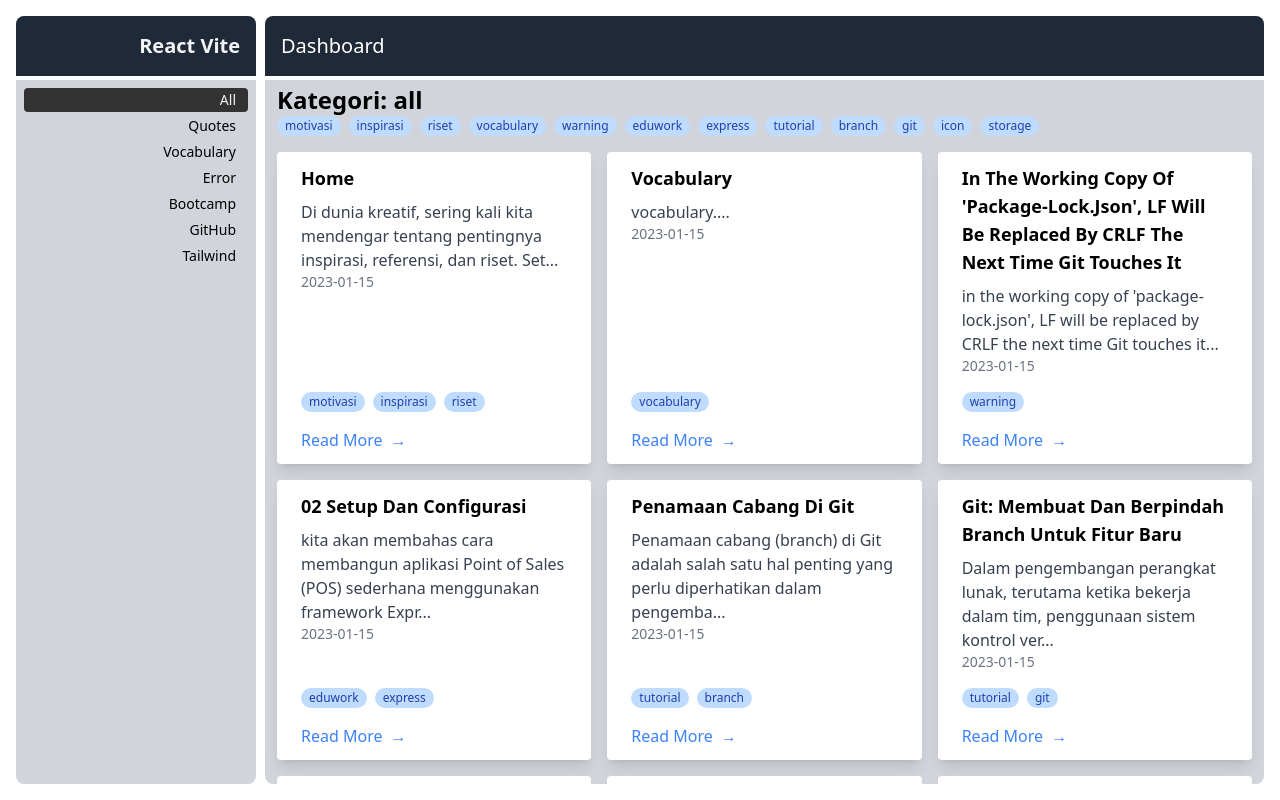
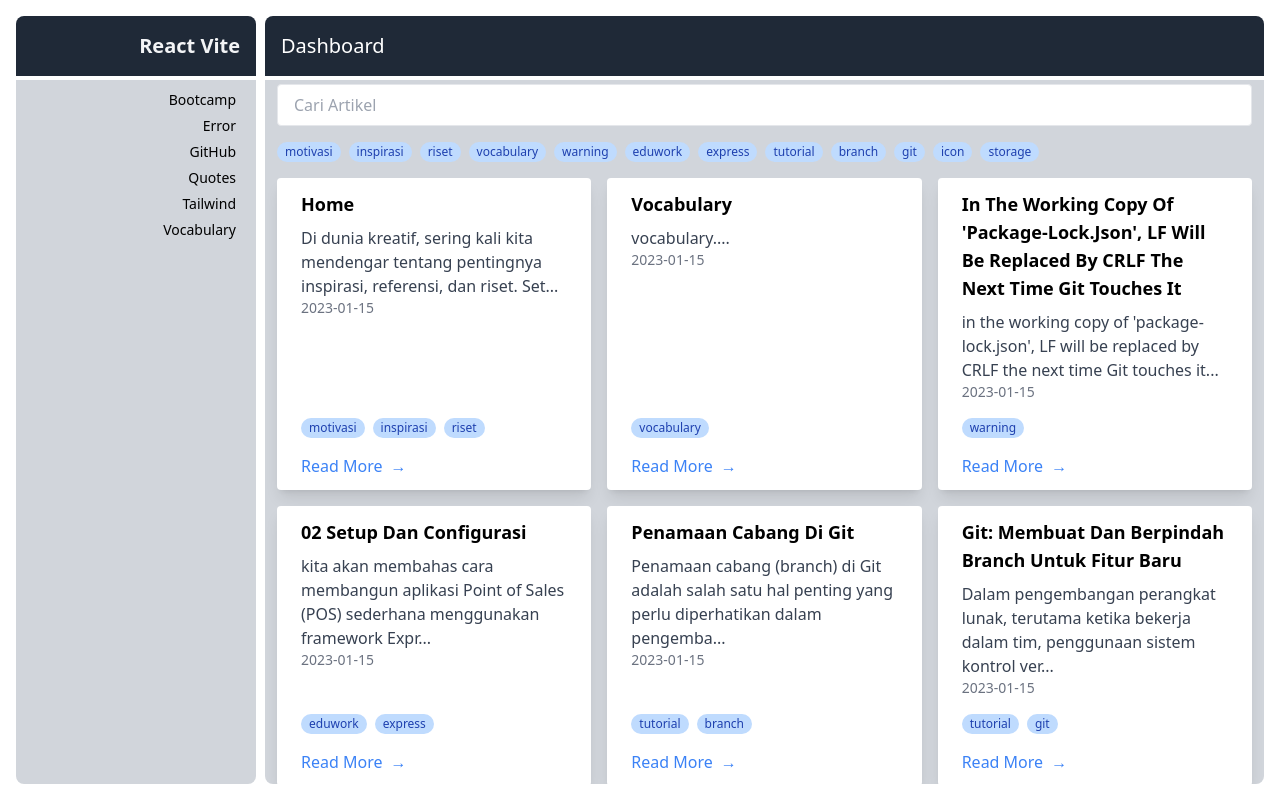
Before and after one commit to jannatun45/article, a React (Vite) app: page /category/all in a window 1280 px wide. Built offline with nearby package versions, Linux system fonts and the light colour scheme.

Commit message:
refacotoring code

```diff
--- a/src/components/molecules/Sidebar.jsx
+++ b/src/components/molecules/Sidebar.jsx
@@ -4,20 +4,17 @@ import SidebarItem from "../atoms/SidebarItem";
 import data from "../../db/db";  // Mengambil data dari db
 
 function Sidebar() {
-  const [activeItem, setActiveItem] = useState('All');  // State untuk menyimpan item yang aktif
+  const [activeItem, setActiveItem] = useState('');  // State untuk menyimpan item yang aktif
   const location = useLocation();  // Untuk mendapatkan informasi lokasi URL
-  const categories = [...new Set(data.map(item => item.category))];  // Ambil kategori unik
+  // Ambil kategori unik dan urutkan secara alfabet tanpa memperhatikan kapital
+  const categories = [...new Set(data.map(item => item.category))].sort((a, b) => a.toLocaleLowerCase().localeCompare(b.toLowerCase()));  // Ambil kategori unik
 
   useEffect(() => {
     // Update active item jika path berubah
-    const currentCategory = location.pathname.split('/')[2] || 'All';  // Ambil kategori dari URL
+    const currentCategory = location.pathname.split('/')[2] || '';  // Ambil kategori dari URL
 
-    // Periksa jika path adalah "/category/all"
-    if (currentCategory === 'all') {
-      setActiveItem('All');  // Jika path adalah "all", set active item ke "All"
-    } else {
-      setActiveItem(currentCategory);  // Set active item sesuai kategori lain
-    }
+    // Set active item sesuai kategori lain
+    setActiveItem(currentCategory);
   }, [location.pathname]);  // Hanya jalankan effect saat pathname berubah
 
   return (
@@ -29,12 +26,6 @@ function Sidebar() {
       </div>
       <div className="h-full mt-1 bg-gray-300">
         <ul className="rounded py-2">
-          {/* Menampilkan kategori "All" dan kategori unik */}
-          <RouterLink to="/category/all" key="all" aria-current={activeItem === 'All' ? "page" : undefined}>
-            <SidebarItem isActive={activeItem === 'All'}>
-              All
-            </SidebarItem>
-          </RouterLink>
           {categories.map(category => (
             <RouterLink to={`/category/${category}`} key={category} aria-current={activeItem === category ? "page" : undefined}>
               <SidebarItem isActive={activeItem === category}>
@@ -49,123 +40,3 @@ function Sidebar() {
 }
 
 export default Sidebar;
-
-
-
-
-
-// >>>>> Type 2
-
-// import { useEffect, useState } from "react";
-// import { Link as RouterLink } from "react-router-dom";
-// import { useLocation } from "react-router-dom";
-// import data from "../../db/db"; // Pastikan data ini terimport dengan benar
-
-// function Sidebar() {
-//   const [activeCategory, setActiveCategory] = useState(null);
-//   const location = useLocation();
-
-//   // Kelompokkan item berdasarkan kategori
-//   const categories = [...new Set(data.map(item => item.category))];
-
-//   // Menangani perubahan kategori saat klik
-//   const handleCategoryClick = (category) => {
-//     setActiveCategory(category);
-//   };
-
-//   useEffect(() => {
-//     // Update kategori yang aktif berdasarkan path yang dikunjungi
-//     const currentCategory = location.pathname.split("/").pop(); // Ambil kategori dari URL
-//     setActiveCategory(currentCategory);
-//   }, [location.pathname]);
-
-//   return (
-//     <div className="fixed w-60 ml-4 my-4 z-10 inset-y-0 flex-wrap items-center justify-between overflow-hidden rounded-lg border-0 p-0 antialiased shadow-none">
-//       <div className="p-4 bg-gray-800">
-//         <a href="#" className="block text-end whitespace-nowrap text-slate-700">
-//           <h2 className="font-semibold text-xl text-gray-100">React Vite</h2>
-//         </a>
-//       </div>
-//       <div className="h-full mt-1 bg-gray-300">
-//         <ul className="rounded py-2">
-//           {categories.map(category => (
-//             <li key={category}>
-//               <RouterLink
-//                 to={`/category/${category}`}
-//                 className={`block px-4 py-2 rounded hover:bg-gray-600 ${activeCategory === category ? 'bg-gray-700' : ''}`}
-//                 onClick={() => handleCategoryClick(category)}
-//               >
-//                 {category}
-//               </RouterLink>
-//             </li>
-//           ))}
-//         </ul>
-//       </div>
-//     </div>
-//   );
-// }
-
-// export default Sidebar;
-
-// >>>>> type 1
-
-// import { useEffect, useState } from "react";
-// import { Link as RouterLink } from "react-router-dom";
-// import SidebarItem from "../atoms/SidebarItem";
-// import { useLocation } from "react-router-dom";
-// import data from "../../db/db"
-
-// function Sidebar() {
-//   const [activeItem, setActiveItem] = useState('Home');
-//   const location = useLocation();
-
-//    // Kelompokkan item berdasarkan kategori
-//   const categories = [...new Set(data.map(item => item.category))]
-
-//   console.log('categories =>', categories)
-
-//   // menangani perubahan category pada saat di click
-
-//   const items = data.map(item => ({
-//     category: item.category,
-//     name: item.title,
-//     path: item.path
-//   }))
-
-//   useEffect(() => {
-//     const currentPath = (location.pathname);
-//     console.log("Current Path:", currentPath); // Log path saat ini
-//     // const active = items.find(item => console.log("item path => ", item.path,"current path => ", currentPath));
-//     const active = items.find(item => item.path === currentPath)?.name;
-//     console.log("Normalized Current Path:", currentPath);
-//     console.log("Active Item:", active); // Log item yang aktif
-//     if (active) {
-//       setActiveItem(active);
-//     } else {
-//       setActiveItem('Home');
-//     }
-//   }, [location.pathname]);
-
-//   return (
-//     <div className="fixed w-60 ml-4 my-4 z-10 inset-y-0 flex-wrap items-center justify-between overflow-hidden rounded-lg border-0 p-0 antialiased shadow-none">
-//       <div className="p-4 bg-gray-800">
-//         <a href="#" className="block text-end whitespace-nowrap text-slate-700">
-//           <h2 className="font-semibold text-xl text-gray-100">React Vite</h2>
-//         </a>
-//       </div>
-//       <div className="h-full mt-1 bg-gray-300">
-//         <ul className="rounded py-2">
-//           {items.map(item => (
-//             <RouterLink to={item.path} key={item.name} aria-current={activeItem === item.name ? "page" : undefined}>
-//               <SidebarItem isActive={activeItem === item.name}>
-//                 {item.name}
-//               </SidebarItem>
-//             </RouterLink>
-//           ))}
-//         </ul>
-//       </div>
-//     </div>
-//   );
-// }
-
-// export default Sidebar;
--- a/src/components/pages/CategoryPage.jsx
+++ b/src/components/pages/CategoryPage.jsx
@@ -1,67 +1,85 @@
-import { useParams, useNavigate } from "react-router-dom";
+import { useParams, useNavigate, useLocation } from "react-router-dom";
 import data from "../../db/db"; // Import data artikel Anda
 import { useState, useEffect } from "react";
+
+// Fungsi untuk menyoroti teks yang cocok dengan query pencarian
+const highlightText = (text, query) => {
+  if (!query) return text;  // Jika tidak ada query, return teks asli
+  const regex = new RegExp(`(${query})`, 'gi'); // Mencocokkan query (case-insensitive)
+  const parts = text.split(regex); // Memecah teks berdasarkan query
+  return parts.map((part, index) =>
+    regex.test(part) ? <mark key={index} className="bg-yellow-300">{part}</mark> : part
+  );
+};
 
 function CategoryPage() {
   const { categoryName } = useParams();  // Ambil parameter kategori dari URL
   const [selectedTags, setSelectedTags] = useState([]);  // State untuk menyimpan tag yang dipilih
+  const [searchQuery, setSearchQuery] = useState('');  // State untuk pencarian
   const navigate = useNavigate();
 
   // Ambil parameter tag dari URL (dengan format ?tags=tag1&tags=tag2)
   const urlParams = new URLSearchParams(window.location.search);
   const tagsFromUrl = urlParams.getAll("tags");  // Ambil semua tag yang dipilih
 
-  // Menggunakan useEffect hanya saat komponen pertama kali di-mount
   useEffect(() => {
     if (tagsFromUrl.length > 0) {
       setSelectedTags(tagsFromUrl);  // Set selectedTags hanya sekali saat URL berubah
     }
   }, []);  // Hanya dipanggil sekali saat komponen pertama kali dimuat
 
-  // Filter artikel berdasarkan kategori dan tag yang dipilih
+  const isCategoryAll = categoryName === undefined || categoryName === "all";  // Jika tidak ada kategori di URL
+
+  // Filter artikel berdasarkan kategori, tag yang dipilih, dan pencarian
   const filteredData = data.filter(item => {
-    const isCategoryMatch = categoryName === 'all' || item.category === categoryName;
+    const isCategoryMatch = isCategoryAll || item.category === categoryName;
     const isTagMatch = selectedTags.length > 0 ? selectedTags.every(tag => item.tags.includes(tag)) : true;
-    return isCategoryMatch && isTagMatch;
+    const isSearchMatch = item.title.toLowerCase().includes(searchQuery.toLowerCase()) || item.content.toLowerCase().includes(searchQuery.toLowerCase());
+
+    return isCategoryMatch && isTagMatch && isSearchMatch;
   });
 
-  // Fungsi untuk menangani klik pada tag
   const handleTagClick = (tag) => {
     const updatedTags = selectedTags.includes(tag)
-      ? selectedTags.filter(t => t !== tag)  // Hapus tag jika sudah dipilih
-      : [...selectedTags, tag];  // Tambahkan tag jika belum dipilih
+      ? selectedTags.filter(t => t !== tag)
+      : [...selectedTags, tag];
 
-    setSelectedTags(updatedTags);  // Update selectedTags
-
-    // Update URL dengan tag yang baru
+    setSelectedTags(updatedTags);
     const queryParams = new URLSearchParams();
-    updatedTags.forEach(tag => queryParams.append("tags", tag));  // Menambahkan semua tag ke URL
-    navigate(`?${queryParams.toString()}`);  // Mengubah URL
+    updatedTags.forEach(tag => queryParams.append("tags", tag));
+    navigate(`?${queryParams.toString()}`);
   };
 
-  // Menentukan pesan yang akan ditampilkan jika tidak ada artikel yang cocok
   let noDataMessage = "";
-  if (categoryName !== "all" && selectedTags.length === 0) {
-    // Jika kategori dipilih tanpa tag
+  if (categoryName && selectedTags.length === 0) {
     noDataMessage = "Artikel tidak ditemukan untuk kategori ini.";
-  } else if (categoryName !== "all" && selectedTags.length > 0) {
-    // Jika kategori dan tag dipilih
+  } else if (categoryName && selectedTags.length > 0) {
     noDataMessage = "Artikel tidak ditemukan untuk kategori ini dan tag yang dipilih.";
   }
 
+  const filteredTags = isCategoryAll
+    ? data.flatMap(item => item.tags)
+    : data.filter(item => item.category === categoryName).flatMap(item => item.tags);
+
+  const uniqueTags = [...new Set(filteredTags)];
+
   return (
     <div>
-      <h2 className="text-2xl font-bold">Kategori: {categoryName}</h2>
+      <div className="mb-4">
+        <input
+          type="text"
+          value={searchQuery}
+          onChange={e => setSearchQuery(e.target.value)}
+          placeholder="Cari Artikel"
+          className="px-4 py-2 border rounded w-full"
+        />
+      </div>
 
-      {/* Menampilkan tag filter */}
       <div className="flex flex-wrap gap-2 mb-4">
-        {data
-          .flatMap(item => item.tags) // Ambil semua tag dari artikel
-          .filter((tag, index, self) => self.indexOf(tag) === index) // Ambil tag unik
-          .map((tag, index) => (
+        {uniqueTags.map((tag, index) => (
           <span
             key={index}
-              onClick={() => handleTagClick(tag)}  // Klik tag untuk filter
+            onClick={() => handleTagClick(tag)}
             className={`cursor-pointer bg-blue-200 text-blue-800 py-0.5 px-2 rounded-full text-xs ${selectedTags.includes(tag) ? 'bg-blue-400' : ''}`}
           >
             {tag}
@@ -69,15 +87,20 @@ function CategoryPage() {
         ))}
       </div>
 
-      {/* Menampilkan artikel yang telah difilter */}
       <div className="grid grid-cols-1 md:grid-cols-2 lg:grid-cols-3 gap-4">
         {filteredData.length > 0 ? (
           filteredData.map(item => (
             <div key={item.path} className="max-w-xs rounded overflow-hidden px-6 py-3 shadow-lg bg-white">
               <div className="flex flex-col h-full">
                 <div className="mb-4">
-                  <div className="font-semibold text-lg capitalize mb-2">{item.title}</div>
-                  <p className="text-gray-700 text-base">{item.content.substring(0, 100)}...</p>
+                  <div className="font-semibold text-lg capitalize mb-2">
+                    {/* Highlight title */}
+                    {highlightText(item.title, searchQuery)}
+                  </div>
+                  <p className="text-gray-700 text-base">
+                    {/* Highlight content */}
+                    {highlightText(item.content.substring(0, 100), searchQuery)}...
+                  </p>
                   <div className="text-sm text-gray-500">{item.publish_date}</div>
                 </div>
 
@@ -86,7 +109,7 @@ function CategoryPage() {
                     {item.tags.map((tag, index) => (
                       <span
                         key={index}
-                        onClick={() => handleTagClick(tag)}  // Klik tag untuk filter
+                        onClick={() => handleTagClick(tag)}
                         className={`cursor-pointer bg-blue-200 text-blue-800 py-0.5 px-2 rounded-full text-xs ${selectedTags.includes(tag) ? 'bg-blue-400' : ''}`}
                       >
                         {tag}
@@ -102,7 +125,7 @@ function CategoryPage() {
             </div>
           ))
         ) : (
-          <p>{noDataMessage}</p>
+          <p>{noDataMessage || "Tidak ada artikel yang ditemukan."}</p>
         )}
       </div>
     </div>
--- a/src/components/pages/bootcamp/SetupAndConfigurasi.jsx
+++ b/src/components/pages/bootcamp/SetupAndConfigurasi.jsx
@@ -20,7 +20,7 @@ const SetupAndConfigurasi = () => {
     '└── .gitignore            # Daftar file/folder yang akan diabaikan oleh git'
   ];
   return (
-    <>
+    <Section>
       {/* Judul Artikel */}
       <h1 className="text-3xl font-semibold mb-6 text-center">Membangun Aplikasi POS (Point of Sales) dengan Express.js</h1>
 
@@ -87,7 +87,7 @@ const SetupAndConfigurasi = () => {
       <div className="text-center mt-8">
         <Icon icon="twemoji:computer" className="text-4xl text-blue-500" />
       </div>
-    </>
+    </Section>
   );
 };
 
```
Also changed, not shown: src/components/molecules/SidebarItem.jsx (deleted, +0 -16 lines), src/router/RouterView.jsx (+28 -17 lines). Lines whose indentation alone changed are shown as unchanged.
